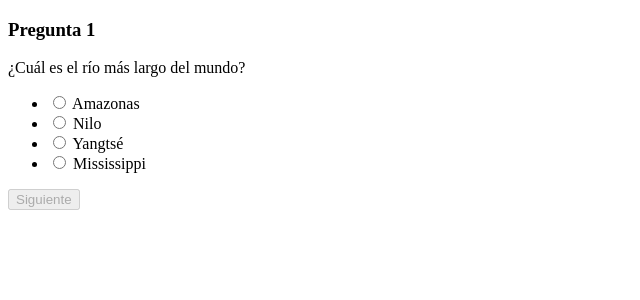
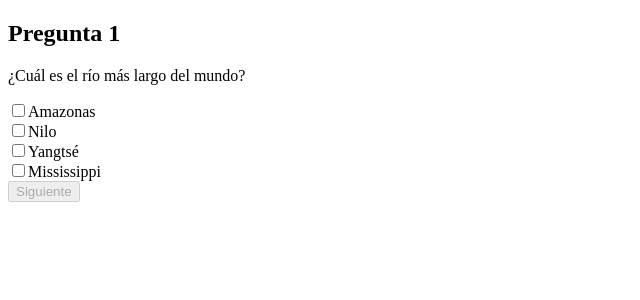
Before and after one commit to garnachon/preguntasAWS, an Angular app: page / in a window 1280 px wide. Shown: the top 300 px of the page, without its empty margins (0-640 px from the left). Built offline with nearby package versions, Linux system fonts and the light colour scheme.

Commit message:
se convierten a checkbox

```diff
--- /dev/null
+++ b/src/app/models/opcion.model.ts
@@ -0,0 +1,5 @@
+export interface Opcion {
+    id: number;
+    texto: string;
+    seleccionada: boolean;
+  }
--- a/src/app/preguntas/preguntas.component.html
+++ b/src/app/preguntas/preguntas.component.html
@@ -1,21 +1,15 @@
 <div *ngIf="mostrarPreguntas">
-    <div *ngFor="let pregunta of preguntasSeleccionadas; let i = index">
-      <div *ngIf="preguntaActual === i">
-        <h3>Pregunta {{ i + 1 }}</h3>
-        <p>{{ pregunta.pregunta }}</p>
-        <ul>
-          <li *ngFor="let opcion of pregunta.opciones">
-            <label>
-              <input type="radio" name="pregunta{{ i }}" [value]="opcion" [(ngModel)]="respuestaSeleccionada">
-              {{ opcion }}
-            </label>
-          </li>
-        </ul>
-        <p *ngIf="!verificarRespuesta(pregunta) && respuestaSeleccionada !== null" class="aviso">Respuesta incorrecta. ¡Inténtalo de nuevo!</p>
+  <h2>Pregunta {{ preguntaActual + 1 }}</h2>
+  <p>{{ preguntasSeleccionadas[preguntaActual].pregunta }}</p>
+  <div *ngFor="let opcion of preguntasSeleccionadas[preguntaActual].opciones; let i = index">
+    <input type="checkbox" name="pregunta{{ i }}" [value]="opcion" [checked]="respuestasSeleccionadas[preguntaActual].includes(opcion)" (change)="seleccionarRespuesta(opcion)">
+    <label>{{ opcion }}</label>
   </div>
+  <p *ngIf="mostrarRespuestaIncorrecta && respuestasSeleccionadas[preguntaActual].length > 0" class="aviso">Respuesta incorrecta. ¡Inténtalo de nuevo!</p>
+  <button (click)="siguientePregunta()" [disabled]="mostrarRespuestaIncorrecta || respuestasSeleccionadas[preguntaActual].length === 0">Siguiente</button>
 </div>
-    <button (click)="siguientePregunta()" [disabled]="!verificarRespuesta(preguntasSeleccionadas[preguntaActual]) || respuestaSeleccionada === null">Siguiente</button>
-  </div>
+
+
 
 <div *ngIf="!mostrarPreguntas || preguntasCompletadas">
   <div *ngIf="!mostrarGracias">
--- a/src/app/preguntas/preguntas.component.ts
+++ b/src/app/preguntas/preguntas.component.ts
@@ -3,7 +3,7 @@ import { Component, OnInit } from '@angular/core';
 interface Pregunta {
   pregunta: string;
   opciones: string[];
-  respuesta: string;
+  respuesta: string[];
 }
 
 @Component({
@@ -16,29 +16,29 @@ export class PreguntasComponent implements OnInit {
     {
       pregunta: '¿Cuál es la capital de Francia?',
       opciones: ['Londres', 'París', 'Madrid', 'Roma'],
-      respuesta: 'París'
+      respuesta: ['París']
     },
     {
       pregunta: '¿En qué continente se encuentra Australia?',
       opciones: ['Europa', 'Asia', 'África', 'Oceanía'],
-      respuesta: 'Oceanía'
+      respuesta: ['Oceanía']
     },
     {
       pregunta: '¿Cuál es el río más largo del mundo?',
       opciones: ['Amazonas', 'Nilo', 'Mississippi', 'Yangtsé'],
-      respuesta: 'Amazonas'
+      respuesta: ['Amazonas']
     },
     {
       pregunta: '¿Cuál es el pecho frio mas grande?',
       opciones: ['Belgrano', 'Instituto', 'Talleres', 'Racing'],
-      respuesta: 'Talleres'
+      respuesta: ['Talleres']
     }
   ];
 
   preguntasAleatorias: Pregunta[] = [];
   preguntasSeleccionadas: Pregunta[] = [];
   preguntaActual = 0;
-  respuestaSeleccionada: string | null = null;
+  respuestasSeleccionadas: string[][] = [];
   mostrarRespuestaIncorrecta = false;
   mostrarSiguiente = false;
   mostrarPreguntas = true;
@@ -46,10 +46,10 @@ export class PreguntasComponent implements OnInit {
   mostrarGracias = false;
   mostrarPreguntaVolver = true;
 
-
   ngOnInit() {
     this.preguntasAleatorias = this.obtenerPreguntasAleatorias();
-    this.preguntasSeleccionadas = this.preguntasAleatorias.slice(0, 3); // Mostrar solo 2 preguntas
+    this.preguntasSeleccionadas = this.preguntasAleatorias.slice(0, 3);
+    this.respuestasSeleccionadas = new Array(this.preguntasSeleccionadas.length).fill([]);
   }
 
   obtenerPreguntasAleatorias(): Pregunta[] {
@@ -77,32 +77,56 @@ export class PreguntasComponent implements OnInit {
     return opcionesAleatorias;
   }
 
-  verificarRespuesta(pregunta: Pregunta): boolean {
-    return this.respuestaSeleccionada === pregunta.respuesta;
+  verificarRespuestas(pregunta: Pregunta): boolean {
+    const respuestasSeleccionadas = this.respuestasSeleccionadas[this.preguntaActual];
+    return pregunta.respuesta.every(respuesta => respuestasSeleccionadas.includes(respuesta));
   }
 
   siguientePregunta() {
     this.mostrarRespuestaIncorrecta = false;
-    this.respuestaSeleccionada = null;
     this.preguntaActual++;
 
-    if (this.preguntaActual < this.preguntasSeleccionadas.length) {
-      this.mostrarSiguiente = false;
-    } else {
+    if (this.preguntaActual >= this.preguntasSeleccionadas.length) {
       this.mostrarPreguntas = false;
       this.preguntasCompletadas = true;
     }
   }
 
+  seleccionarRespuesta(opcion: string) {
+    const respuestasSeleccionadas = [...this.respuestasSeleccionadas[this.preguntaActual]];
+
+    if (respuestasSeleccionadas.includes(opcion)) {
+      const index = respuestasSeleccionadas.indexOf(opcion);
+      respuestasSeleccionadas.splice(index, 1);
+    } else {
+      respuestasSeleccionadas.push(opcion);
+    }
+
+    this.respuestasSeleccionadas[this.preguntaActual] = respuestasSeleccionadas;
+    this.mostrarRespuestaIncorrecta = !this.verificarRespuestas(this.preguntasSeleccionadas[this.preguntaActual]);
+    this.mostrarSiguiente = !this.mostrarRespuestaIncorrecta;
+  }
+
   reiniciarPrueba() {
+    this.preguntasAleatorias = this.obtenerPreguntasAleatorias();
+    this.preguntasSeleccionadas = this.preguntasAleatorias.slice(0, 3);
+    this.preguntaActual = 0;
+    this.respuestasSeleccionadas = new Array(this.preguntasSeleccionadas.length).fill([]);
+    this.mostrarRespuestaIncorrecta = false;
+    this.mostrarSiguiente = false;
     this.mostrarPreguntas = true;
     this.preguntasCompletadas = false;
-    this.preguntaActual = 0;
-    this.respuestaSeleccionada = null;
+    this.mostrarGracias = false;
+    this.mostrarPreguntaVolver = true;
+  }
+
+  volver() {
+    this.preguntaActual--;
+    this.mostrarSiguiente = true;
     this.mostrarRespuestaIncorrecta = false;
-    this.mostrarSiguiente = false;
-    this.preguntasAleatorias = this.obtenerPreguntasAleatorias();
-    this.preguntasSeleccionadas = this.preguntasAleatorias.slice(0, 3); // Mostrar solo 2 preguntas
-    this.mostrarGracias = false;
+
+    if (this.preguntaActual === 0) {
+      this.mostrarPreguntaVolver = true;
+    }
   }
 }
```
Also changed, not shown: src/app/models/pregunta.model.ts (added, +11 -0 lines), src/app/preguntas/preguntas.component.css (+5 -5 lines), src/app/app.module.ts (line endings or trailing spaces). Lines whose indentation alone changed are shown as unchanged.
